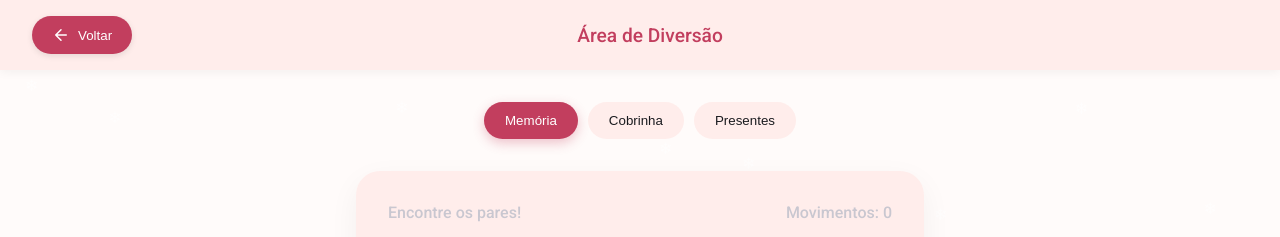
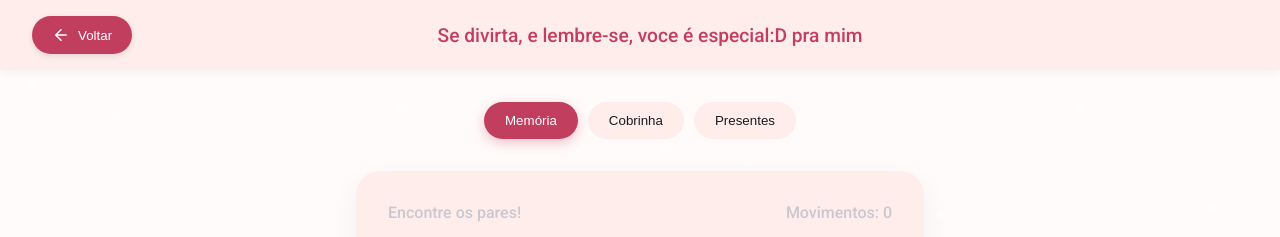
Before and after one commit to eiriq/feliz-natal, a plain HTML site: page Jogos/jogos.html in a window 1280 px wide. Shown: the top 237 px of the page. Drawn offline with Linux system fonts and the light colour scheme.

Commit message:
Update jogos.html

```diff
--- a/Jogos/jogos.html
+++ b/Jogos/jogos.html
@@ -16,7 +16,7 @@
             <svg xmlns="http://www.w3.org/2000/svg" width="18" height="18" viewBox="0 0 24 24" fill="none" stroke="currentColor" stroke-width="2" stroke-linecap="round" stroke-linejoin="round"><path d="M19 12H5M12 19l-7-7 7-7"/></svg>
             Voltar
         </button>
-        <h1>Área de Diversão</h1>
+        <h1>Se divirta, e lembre-se, voce é especial:D pra mim</h1>
         <div style="width: 80px;"></div>
     </nav>
 
```
